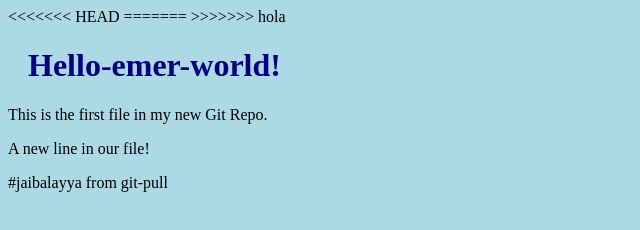
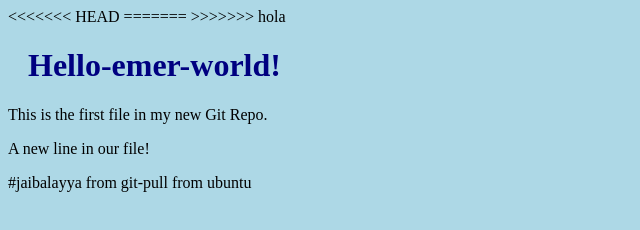
Before and after one commit to manoharmanu1405/hello-world, a plain HTML site: page index.html in a window 1280 px wide. Shown: the full height of the page, 0-640 px from the left. Drawn offline with Linux system fonts and the light colour scheme.

```diff
--- a/index.html
+++ b/index.html
@@ -17,3 +17,4 @@
 </body>
 </html>
 #jaibalayya from git-pull
+from ubuntu
```
